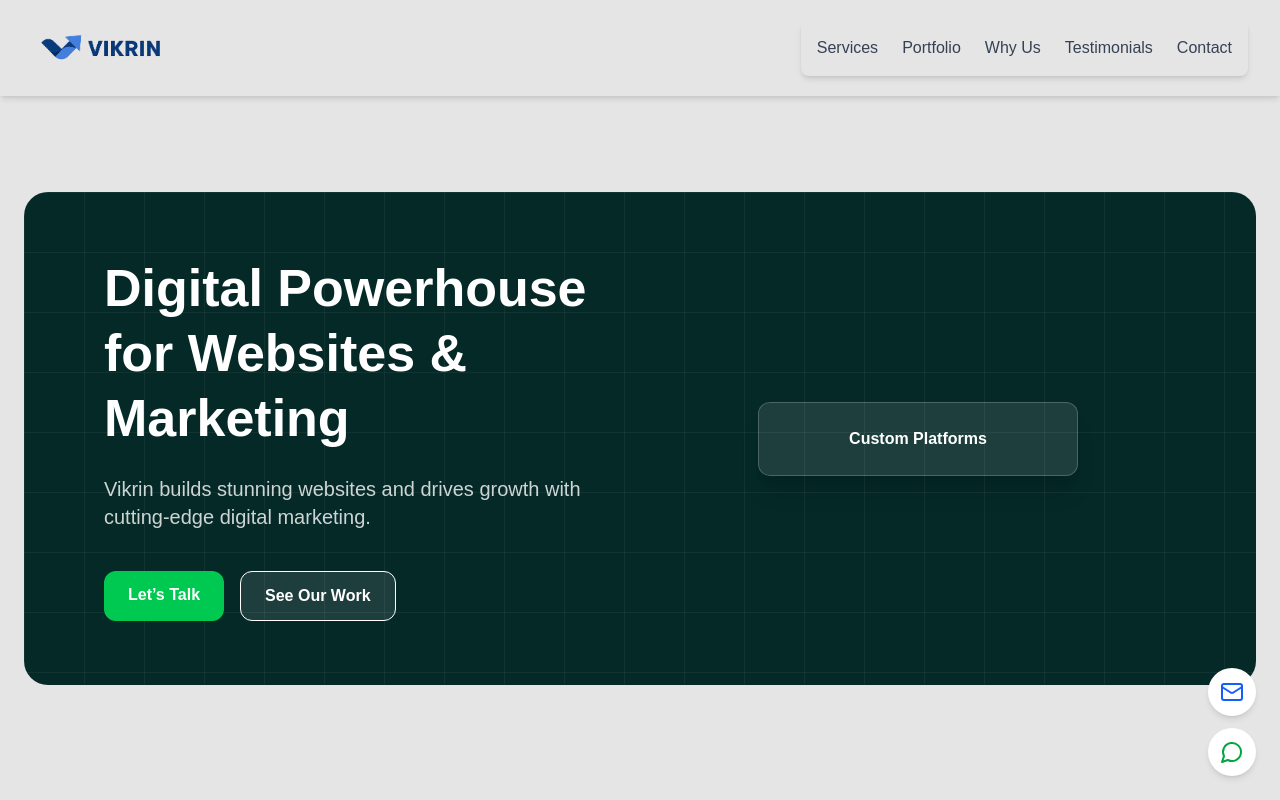
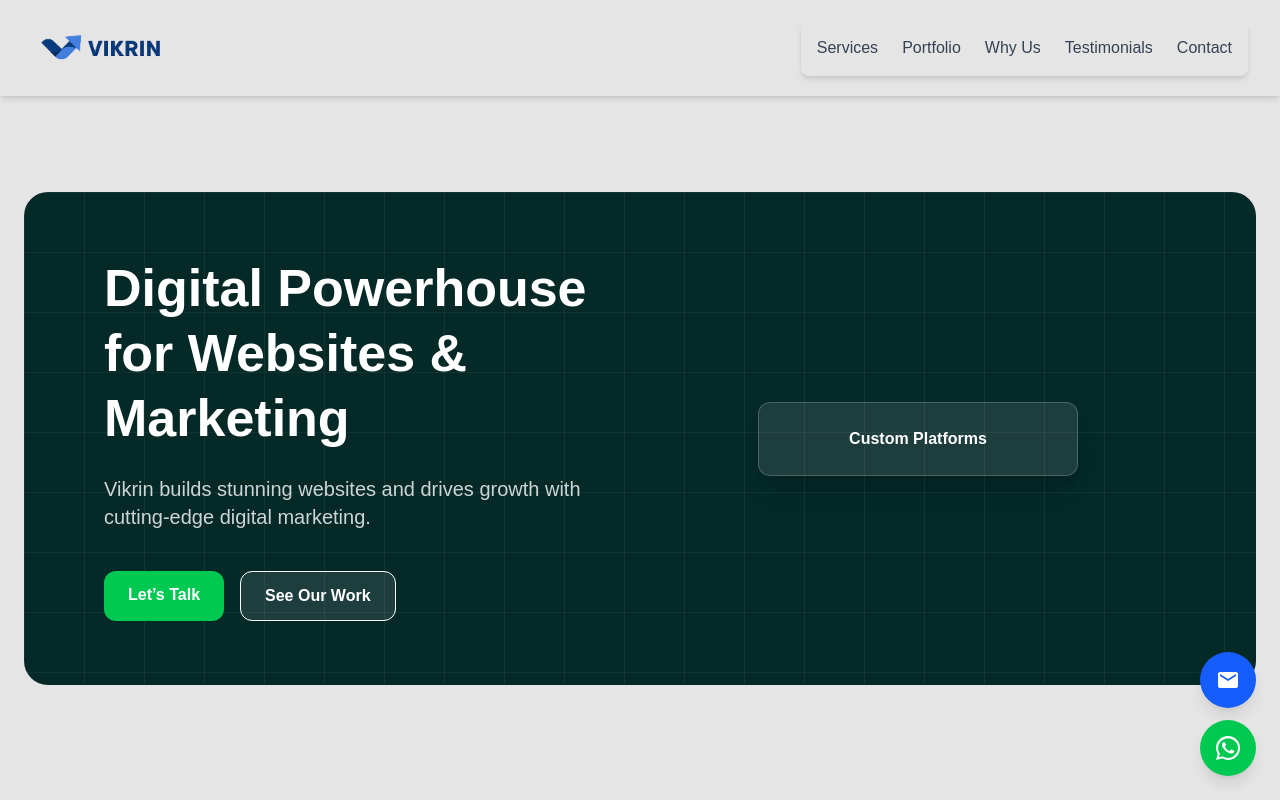
Before and after one commit to vineethkyadasu/vikrin-website, a Next.js app: page / in a window 1280 px wide. Shown: the top 800 px of the page. Built offline with nearby package versions, Linux system fonts and the light colour scheme.

Commit message:
Enhance meta title & description for SEO

```diff
--- a/components/FloatingContactButtons.js
+++ b/components/FloatingContactButtons.js
@@ -7,20 +7,34 @@ export default function FloatingContactButtons() {
     <div className="fixed bottom-6 right-6 flex flex-col gap-3 z-50">
       <a
   href="mailto:contact@vikrin.com"
-        className="bg-white hover:bg-gray-100 p-3 rounded-full shadow-md flex items-center justify-center transition"
-        title="Email Us"
+  className="bg-blue-600 hover:bg-blue-700 text-white p-4 rounded-full shadow-lg transition-transform transform hover:scale-110"
+  aria-label="Email"
 >
-        <Mail className="w-6 h-6 text-blue-600" />
+  <svg
+    xmlns="http://www.w3.org/2000/svg"
+    className="h-6 w-6"
+    fill="currentColor"
+    viewBox="0 0 24 24"
+  >
+    <path d="M20 4H4c-1.1 0-1.99.9-1.99 2L2 18c0 1.1.89 2 1.99 2H20c1.1 0 2-.9 2-2V6c0-1.1-.9-2-2-2zm0 4l-8 5-8-5V6l8 5 8-5v2z"/>
+  </svg>
 </a>
 
       <a
   href="https://wa.me/919177754434"
   target="_blank"
   rel="noopener noreferrer"
-        className="bg-white hover:bg-gray-100 p-3 rounded-full shadow-md flex items-center justify-center transition"
-        title="WhatsApp Us"
+  className="bg-green-500 hover:bg-green-600 text-white p-4 rounded-full shadow-lg transition-transform transform hover:scale-110"
+  aria-label="WhatsApp"
 >
-        <MessageCircle className="w-6 h-6 text-green-600" />
+  <svg
+    xmlns="http://www.w3.org/2000/svg"
+    className="h-6 w-6"
+    fill="currentColor"
+    viewBox="0 0 24 24"
+  >
+    <path d="M20.52 3.48A11.86 11.86 0 0012 0C5.37 0 0 5.38 0 12a11.87 11.87 0 001.7 6.14L0 24l6.29-1.65A11.9 11.9 0 0012 24c6.63 0 12-5.38 12-12a11.87 11.87 0 00-3.48-8.52zM12 22a9.9 9.9 0 01-5.06-1.39l-.36-.22-3.73.98.99-3.63-.23-.38A9.93 9.93 0 1122 12c0 5.52-4.48 10-10 10zm5.24-7.45c-.29-.14-1.71-.84-1.98-.93s-.46-.14-.65.15-.75.93-.92 1.12-.34.21-.63.07a8.1 8.1 0 01-2.39-1.64A9.55 9.55 0 019.1 11c-.18-.3-.02-.47.13-.62.14-.14.3-.36.45-.54.15-.18.2-.3.3-.5.1-.2.05-.38 0-.53s-.65-1.56-.89-2.13c-.24-.56-.48-.48-.64-.49l-.55-.01c-.19 0-.5.07-.77.32A3.1 3.1 0 006.01 9c0 1.47 1.08 2.89 1.23 3.09.15.19 2.14 3.4 5.2 4.57.73.31 1.3.49 1.74.62.74.21 1.36.18 1.88.11.57-.08 1.72-.7 1.97-1.39.25-.68.25-1.26.18-1.38-.08-.13-.27-.21-.56-.35z" />
+  </svg>
 </a>
     </div>
   );
--- /dev/null
+++ b/components/Footer.js
@@ -0,0 +1,31 @@
+export default function Footer() {
+  return (
+    <footer className="bg-[#1F3CAB] text-white py-10 px-6 mt-20">
+      <div className="max-w-6xl mx-auto grid md:grid-cols-3 gap-8">
+        <div>
+          <h3 className="text-xl font-bold mb-4">Vikrin</h3>
+          <p>Building solutions that matter. Let’s talk.</p>
+        </div>
+
+        <div>
+          <h4 className="text-lg font-semibold mb-3">Quick Links</h4>
+          <ul className="space-y-2">
+            <li><a href="#about" className="hover:underline">About</a></li>
+            <li><a href="#services" className="hover:underline">Services</a></li>
+            <li><a href="#contact" className="hover:underline">Contact</a></li>
+          </ul>
+        </div>
+
+        <div>
+          <h4 className="text-lg font-semibold mb-3">Contact</h4>
+          <p>Email: <a href="mailto:contact@vikrin.com" className="underline">contact@vikrin.com</a></p>
+          <p>WhatsApp: <a href="https://wa.me/919177754434" className="underline">+91 91777 54434</a></p>
+        </div>
+      </div>
+
+      <div className="text-center mt-8 text-sm text-gray-300">
+        &copy; {new Date().getFullYear()} Vikrin. All rights reserved.
+      </div>
+    </footer>
+  );
+}
--- a/pages/index.js
+++ b/pages/index.js
@@ -5,6 +5,7 @@ import { useEffect, useState } from 'react';
 import { motion, AnimatePresence } from 'framer-motion';
 import { Code, Layout, TrendingUp, Smartphone, Zap, Users } from 'lucide-react';
 import Head from "next/head";
+import Footer from "../components/Footer";
 
 const services = [
   'E-Commerce Development',
@@ -265,7 +266,12 @@ export default function Home() {
   <div className="max-w-4xl mx-auto text-center">
     <h2 className="text-4xl font-bold mb-12 text-[#1F3CAB]">What Our Clients Say</h2>
     <div className="grid md:grid-cols-2 gap-8 text-left">
-        {["Vikrin transformed our online presence!", "Their SEO helped us double our leads.", "Beautiful, fast websites and great team.", "We love their ongoing support."].map((quote, index) => (
+      {[
+        "Vikrin transformed our online presence!",
+        "Their SEO helped us double our leads.",
+        "Beautiful, fast websites and great team.",
+        "We love their ongoing support.",
+      ].map((quote, index) => (
         <div key={index} className="p-6 bg-white border rounded-xl shadow">
           <p className="text-gray-700 italic">“{quote}”</p>
           <p className="mt-4 font-semibold text-blue-600">— Happy Client</p>
@@ -275,17 +281,23 @@ export default function Home() {
   </div>
 </section>
 
-        <section id="contact" className="py-24 px-6 bg-gradient-to-br from-[#f5f7fa] to-[#e4eaf2]">
-  <div className="max-w-5xl mx-auto grid md:grid-cols-2 gap-12 items-center text-center md:text-left">
+      {/* Contact CTA Section */}
+<section id="contact" className="py-20 px-6">
+  <div className="max-w-5xl mx-auto">
+    <div className="bg-white rounded-2xl shadow p-10 md:p-14 text-center md:text-left">
+      <div className="grid md:grid-cols-2 gap-12 items-center">
         <div>
-      <h2 className="text-4xl font-bold mb-4 text-[#1F3CAB]">{"Let's Build Something Great"}</h2>
-      <p className="text-lg text-gray-700">{"Reach out via your preferred channel. We'll get back within 24 hours."}</p>
+          <h2 className="text-4xl font-bold mb-4 text-[#1F3CAB]">Let's Build Something Great</h2>
+          <p className="text-lg text-gray-700">
+            Reach out via your preferred channel. We'll get back within 24 hours.
+          </p>
         </div>
 
-    <div className="flex flex-col md:flex-row justify-center gap-6">
+        <div className="flex flex-col md:flex-row justify-center md:justify-start gap-6">
+          {/* Email Button */}
           <a
             href="mailto:contact@vikrin.com"
-        className="flex items-center justify-center gap-3 px-6 py-4 bg-white rounded-2xl shadow-md hover:shadow-xl hover:scale-105 transition transform text-blue-600 font-semibold text-lg"
+            className="flex items-center justify-center gap-3 px-6 py-4 bg-white border rounded-2xl shadow hover:shadow-lg hover:scale-105 transition transform text-blue-600 font-semibold text-lg"
           >
             <svg className="w-6 h-6" fill="none" stroke="currentColor" viewBox="0 0 24 24">
               <path d="M4 4h16v16H4z" fill="none" />
@@ -294,11 +306,12 @@ export default function Home() {
             Email Us
           </a>
 
+          {/* WhatsApp Button */}
           <a
             href="https://wa.me/919177754434"
             target="_blank"
             rel="noopener noreferrer"
-  className="flex items-center justify-center gap-3 px-6 py-4 bg-white rounded-2xl shadow-md hover:shadow-xl hover:scale-105 transition transform text-green-600 font-semibold text-lg"
+            className="flex items-center justify-center gap-3 px-6 py-4 bg-white border rounded-2xl shadow hover:shadow-lg hover:scale-105 transition transform text-green-600 font-semibold text-lg"
           >
             <svg
               className="w-6 h-6"
@@ -312,12 +325,12 @@ export default function Home() {
           </a>
         </div>
       </div>
+    </div>
+  </div>
 </section>
 
     {/* Footer */}
-  <footer className="py-6 text-center text-sm text-gray-700">
-    &copy; {new Date().getFullYear()} Vikrin.com. All rights reserved.
-  </footer>
+    <Footer />
   </main>
 </>
 );
```
Lines whose indentation alone changed are shown as unchanged.
